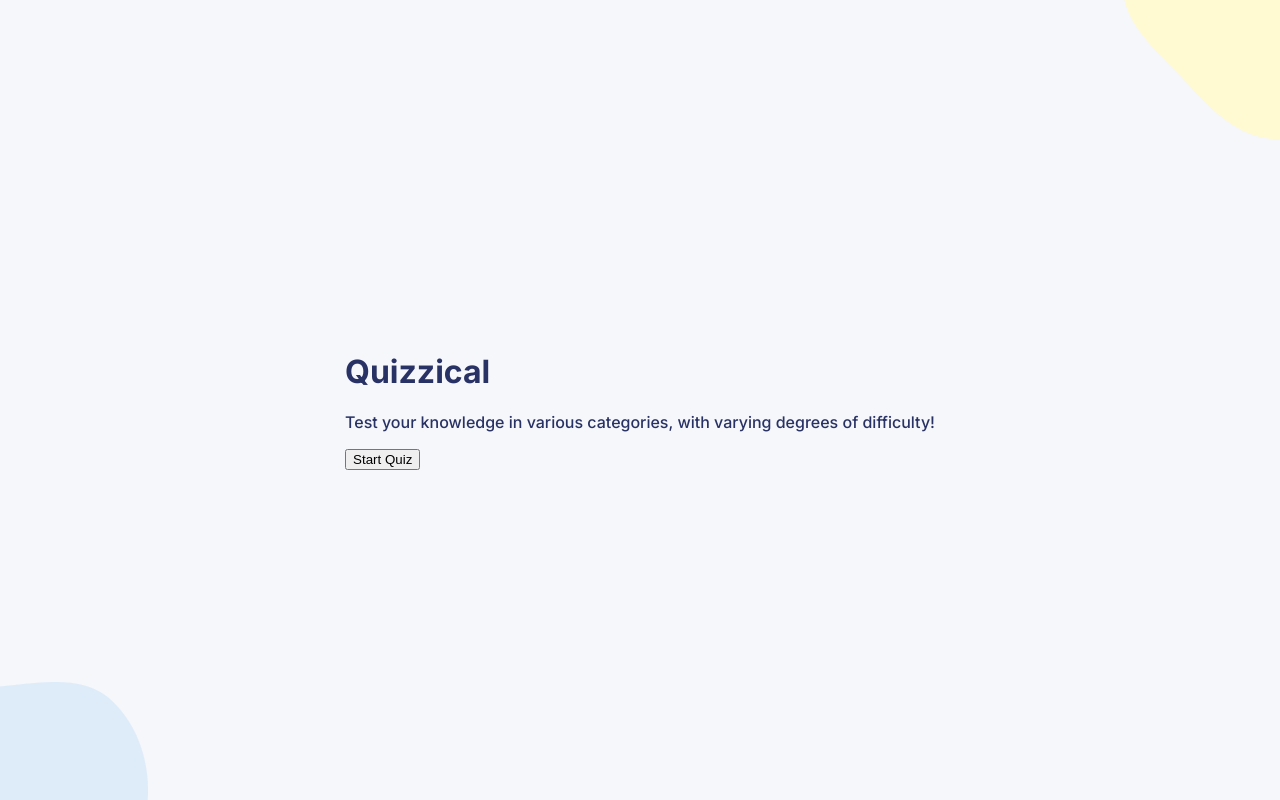
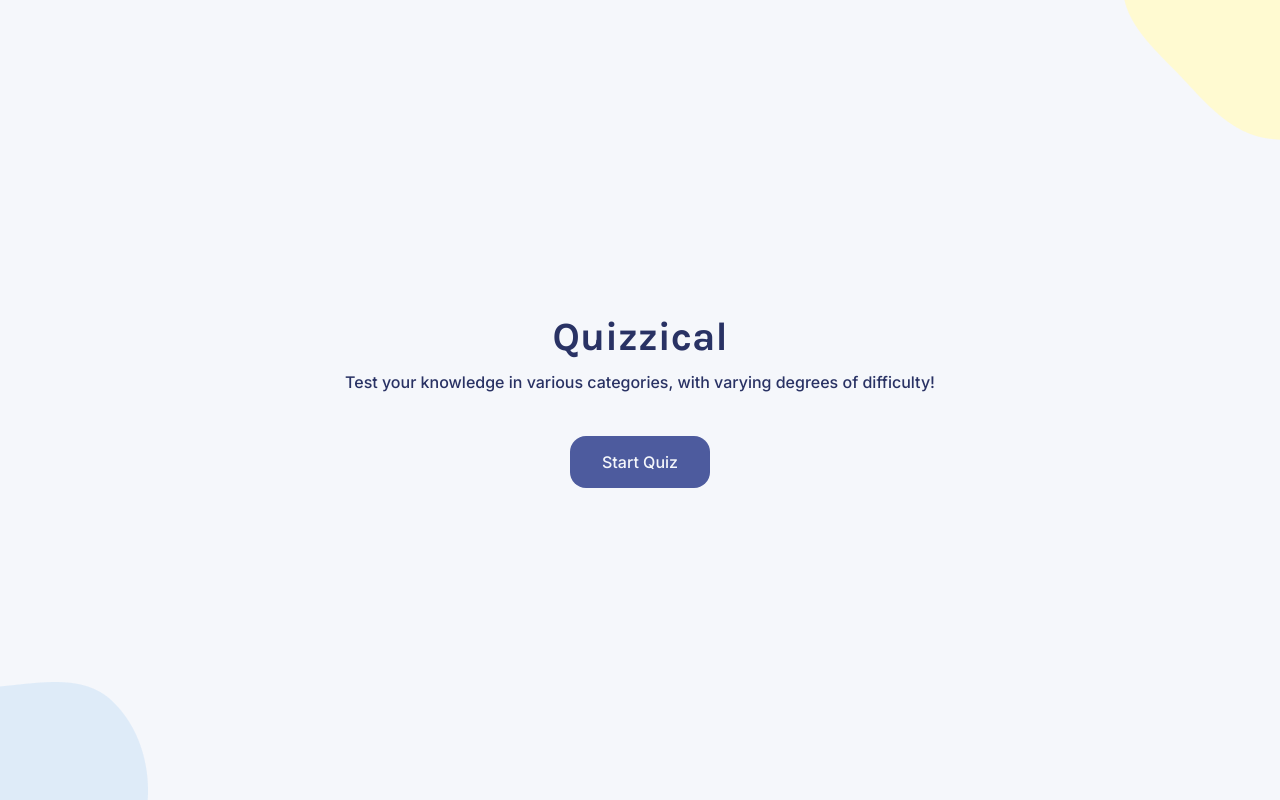
Before and after one commit to iamindika/quizzical, a React (Vite) app: page / in a window 1280 px wide. Built offline with nearby package versions, Linux system fonts and the light colour scheme.

Commit message:
add container class and define styles for intro component

```diff
--- a/src/components/Intro.jsx
+++ b/src/components/Intro.jsx
@@ -1,5 +1,5 @@
 const Intro = ({ onStart }) => (
-  <main className="intro">
+  <main className="intro container">
     <h1 className="intro-title">Quizzical</h1>
     <p className="intro-desc">Test your knowledge in various categories, with varying degrees of difficulty!</p>
     <button
--- a/src/index.css
+++ b/src/index.css
@@ -2,13 +2,44 @@
   box-sizing: border-box;
 }
 
+:root {
+  font-size: 16px;
+}
+/* Typography */
 body {
   margin: 0;
   background-color: #F5F7FB;
-  font: 500 16px "Inter", sans-serif;
+  font: 500 1rem "Inter", sans-serif;
   color: #293264;
 }
 
+.intro-title {
+  margin: 0;
+  font: 700 2.5rem "Karla", sans-serif;
+}
+
+.intro-title,
+.intro-desc {
+  text-align: center;
+}
+
+.intro-btn {
+  display: block;
+  margin: 0 auto;
+  padding: 1em 2em;
+  border: none;
+  border-radius: 1em;
+  background-color: #4D5B9E;
+  font: 500 1rem "Inter", sans-serif;
+  color: #F5F7FB;
+}
+
+/* Reusable Styles */
+.container {
+  width: 75%;
+}
+
+/* General Styles */
 #root {
   position: relative;
   display: flex;
@@ -29,3 +60,7 @@ body {
   top: 0;
   right: 0;
 }
+
+.intro-desc {
+  margin: .75em 0 2.75em;
+}
```
